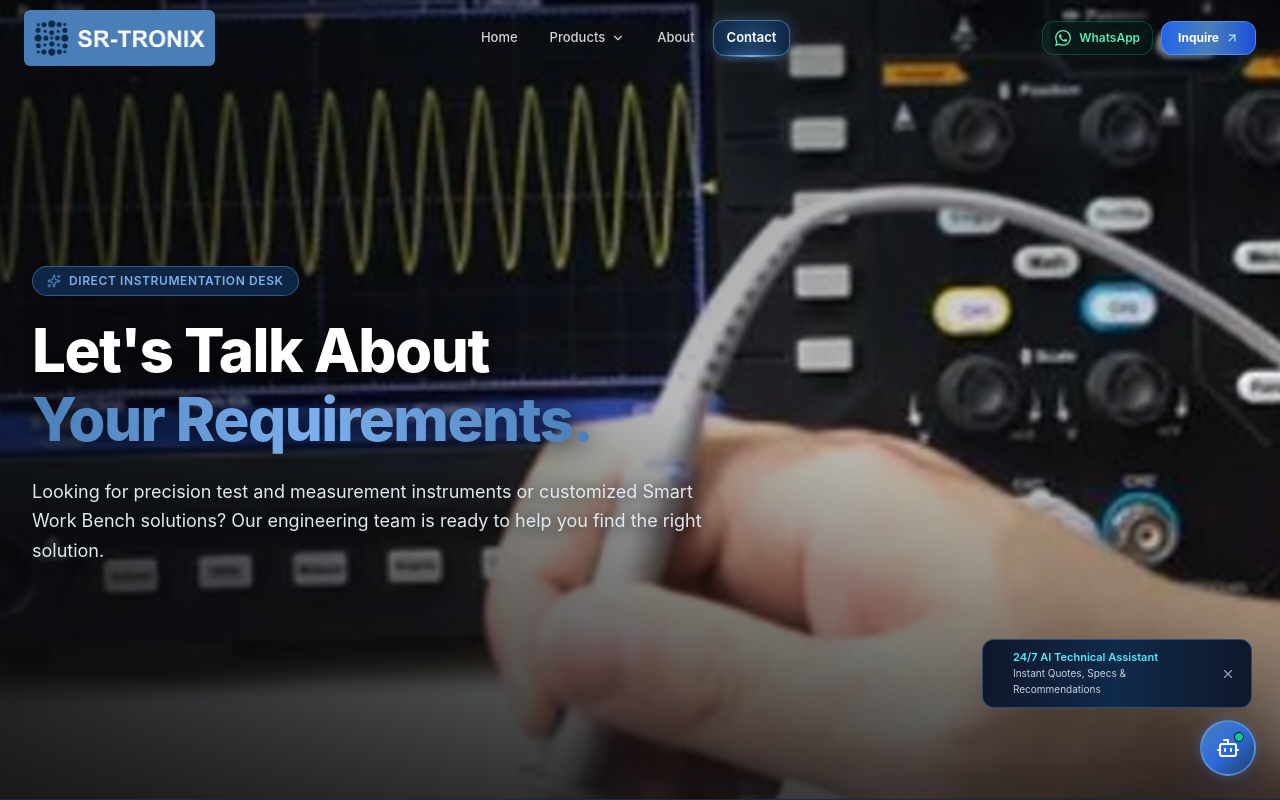
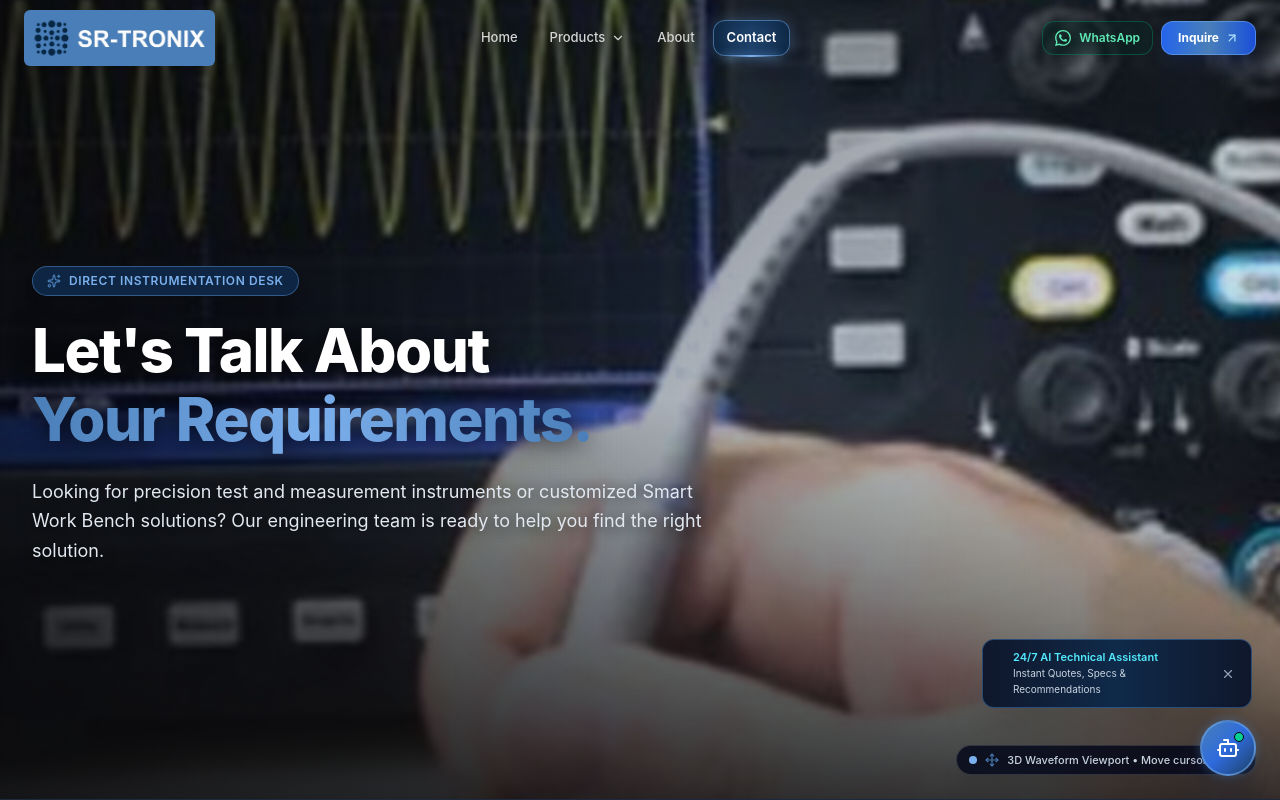
Before and after one commit to aafaqmasudi4796-dot/srtronix, a Next.js app: page /contact in a window 1280 px wide. Shown: the top 800 px of the page. Built offline with nearby package versions, Linux system fonts and the light colour scheme.

Commit message:
Make background images in about and contact sections fully movable with Framer Motion 3D mouse parallax and scroll depth

```diff
--- a/app/about/page.tsx
+++ b/app/about/page.tsx
@@ -14,6 +14,7 @@ import { Container } from '@/components/ui/Container';
 import { Button } from '@/components/ui/Button';
 import { companyDetails, productCategories } from '@/data/products';
 import { AboutShowcase3D } from '@/components/about/AboutShowcase3D';
+import { MovableHeroBackground } from '@/components/ui/MovableHeroBackground';
 
 export const metadata: Metadata = {
   title: 'About Us | Engineering Precision & Innovation',
@@ -31,21 +32,17 @@ export default function AboutPage() {
     <div className="bg-[#09090b] text-slate-200">
       {/* Hero Section with Laboratory Background - Full Screen Height */}
       <section className="relative min-h-screen min-h-[100dvh] flex items-center pt-24 sm:pt-28 pb-16 sm:pb-20 border-b border-slate-800 overflow-hidden">
-        {/* Full Screen Background Image Container - Vivid & Visible on Mobile and Desktop */}
-        <div className="absolute inset-0 z-0 overflow-hidden pointer-events-none">
-          <Image
-            src="/assets/about_owon_sds1102_desk_uhd.jpg"
-            alt="SRTRONIX Digital Storage Oscilloscope Laboratory Workbench"
-            fill
-            priority
-            quality={95}
-            sizes="100vw"
-            className="object-cover object-[55%_center] sm:object-center lg:object-[68%_center] brightness-110 contrast-105"
-          />
-          {/* Calibrated gradient overlays: lighter on mobile so the oscilloscope background is clearly visible */}
-          <div className="absolute inset-0 bg-gradient-to-r from-[#09090b]/55 via-[#09090b]/20 sm:from-[#09090b]/80 sm:via-[#09090b]/40 to-transparent pointer-events-none" />
-          <div className="absolute inset-0 bg-gradient-to-t from-[#09090b]/60 via-transparent sm:from-[#09090b]/85 to-transparent pointer-events-none" />
-        </div>
+        {/* Dynamic 3D Movable Background with Framer Motion Parallax */}
+        <MovableHeroBackground
+          src="/assets/about_owon_sds1102_desk_uhd.jpg"
+          alt="SRTRONIX Digital Storage Oscilloscope Laboratory Workbench"
+          objectPosition="object-[55%_center] sm:object-center lg:object-[68%_center]"
+          brightness="brightness-110"
+          contrast="contrast-105"
+          gradientOverlayRight="absolute inset-0 bg-gradient-to-r from-[#09090b]/60 via-[#09090b]/25 sm:from-[#09090b]/80 sm:via-[#09090b]/40 to-transparent pointer-events-none"
+          gradientOverlayBottom="absolute inset-0 bg-gradient-to-t from-[#09090b]/65 via-transparent sm:from-[#09090b]/85 to-transparent pointer-events-none"
+          interactiveBadgeText="3D Laboratory Viewport • Move cursor to pan"
+        />
 
         {/* Hero Content - Left Aligned with high-contrast mobile text protection */}
         <Container className="relative z-10">
--- a/app/contact/page.tsx
+++ b/app/contact/page.tsx
@@ -14,6 +14,7 @@ import {
 import { Container } from '@/components/ui/Container';
 import { ContactForm } from '@/components/contact/ContactForm';
 import { companyDetails } from '@/data/products';
+import { MovableHeroBackground } from '@/components/ui/MovableHeroBackground';
 
 export const metadata: Metadata = {
   title: 'Contact Us | Precision Instrumentation Inquiries',
@@ -35,21 +36,17 @@ export default function ContactPage() {
     <div className="bg-[#09090b] text-slate-200">
       {/* Contact Hero with Oscilloscope Background - Full Screen Height */}
       <section className="relative min-h-screen min-h-[100dvh] flex items-center pt-24 sm:pt-28 pb-16 sm:pb-20 border-b border-slate-800 overflow-hidden">
-        {/* Full Screen Background Image Container - Ultra HD Signal Waveform */}
-        <div className="absolute inset-0 z-0 overflow-hidden pointer-events-none">
-          <Image
-            src="/assets/contact_probe_waveform_uhd.jpg"
-            alt="SRTRONIX Multi-Channel Oscilloscope Signal Testing & Probe Measurement"
-            fill
-            priority
-            quality={95}
-            sizes="100vw"
-            className="object-cover object-[62%_center] lg:object-[72%_center] brightness-105 contrast-105"
-          />
-          {/* Clean gradient overlays for razor-sharp readability & 4K vibrance */}
-          <div className="absolute inset-0 bg-gradient-to-r from-[#09090b]/75 via-[#09090b]/30 to-transparent pointer-events-none" />
-          <div className="absolute inset-0 bg-gradient-to-t from-[#09090b]/75 via-transparent to-[#09090b]/25 pointer-events-none" />
-        </div>
+        {/* Dynamic 3D Movable Background with Framer Motion Parallax */}
+        <MovableHeroBackground
+          src="/assets/contact_probe_waveform_uhd.jpg"
+          alt="SRTRONIX Multi-Channel Oscilloscope Signal Testing & Probe Measurement"
+          objectPosition="object-[62%_center] lg:object-[72%_center]"
+          brightness="brightness-105"
+          contrast="contrast-105"
+          gradientOverlayRight="absolute inset-0 bg-gradient-to-r from-[#09090b]/75 via-[#09090b]/30 to-transparent pointer-events-none"
+          gradientOverlayBottom="absolute inset-0 bg-gradient-to-t from-[#09090b]/80 via-transparent to-[#09090b]/25 pointer-events-none"
+          interactiveBadgeText="3D Waveform Viewport • Move cursor to pan"
+        />
 
         {/* Contact Hero Content - Shifted to Left Side */}
         <Container className="relative z-10">
--- /dev/null
+++ b/components/ui/MovableHeroBackground.tsx
@@ -0,0 +1,151 @@
+'use client';
+
+import React, { useRef, useEffect } from 'react';
+import Image from 'next/image';
+import { motion, useMotionValue, useSpring, useTransform, useScroll } from 'framer-motion';
+import { Eye, Move } from 'lucide-react';
+
+interface MovableHeroBackgroundProps {
+  src: string;
+  alt: string;
+  objectPosition?: string;
+  brightness?: string;
+  contrast?: string;
+  gradientOverlayRight?: string;
+  gradientOverlayBottom?: string;
+  interactiveBadgeText?: string;
+}
+
+export function MovableHeroBackground({
+  src,
+  alt,
+  objectPosition = 'object-center',
+  brightness = 'brightness-110',
+  contrast = 'contrast-105',
+  gradientOverlayRight,
+  gradientOverlayBottom,
+  interactiveBadgeText = 'Interactive 3D Viewport • Move cursor to explore',
+}: MovableHeroBackgroundProps) {
+  const containerRef = useRef<HTMLDivElement>(null);
+
+  // Mouse tracking normalized from -0.5 to 0.5
+  const rawMouseX = useMotionValue(0);
+  const rawMouseY = useMotionValue(0);
+
+  // Smooth physics spring for mouse parallax
+  const springConfig = { damping: 28, stiffness: 140, mass: 0.8 };
+  const mouseX = useSpring(useTransform(rawMouseX, [-0.5, 0.5], [-35, 35]), springConfig);
+  const mouseY = useSpring(useTransform(rawMouseY, [-0.5, 0.5], [-25, 25]), springConfig);
+  const mouseRotate = useSpring(useTransform(rawMouseX, [-0.5, 0.5], [-1.5, 1.5]), springConfig);
+
+  // Scroll parallax
+  const { scrollYProgress } = useScroll({
+    target: containerRef,
+    offset: ['start start', 'end start'],
+  });
+
+  const scrollTranslateY = useTransform(scrollYProgress, [0, 1], [0, 140]);
+  const scrollScale = useTransform(scrollYProgress, [0, 1], [1.08, 1.25]);
+
+  useEffect(() => {
+    const handleMouseMove = (e: MouseEvent) => {
+      const { innerWidth, innerHeight } = window;
+      const xNorm = e.clientX / innerWidth - 0.5;
+      const yNorm = e.clientY / innerHeight - 0.5;
+      rawMouseX.set(xNorm);
+      rawMouseY.set(yNorm);
+    };
+
+    window.addEventListener('mousemove', handleMouseMove, { passive: true });
+    return () => window.removeEventListener('mousemove', handleMouseMove);
+  }, [rawMouseX, rawMouseY]);
+
+  return (
+    <div
+      ref={containerRef}
+      className="absolute inset-0 z-0 overflow-hidden select-none pointer-events-none [perspective:1200px]"
+      aria-hidden="true"
+    >
+      {/* 3D MOVABLE IMAGE WRAPPER WITH PARALLAX & AMBIENT FLOATING */}
+      <motion.div
+        style={{
+          x: mouseX,
+          y: mouseY,
+          rotate: mouseRotate,
+          translateY: scrollTranslateY,
+          scale: scrollScale,
+          transformStyle: 'preserve-3d',
+        }}
+        className="absolute -inset-10 sm:-inset-16 w-[calc(100%+5rem)] sm:w-[calc(100%+8rem)] h-[calc(100%+5rem)] sm:h-[calc(100%+8rem)] [transform-style:preserve-3d]"
+      >
+        {/* AMBIENT CINEMATIC BREATHING & FLOATING MOTION */}
+        <motion.div
+          animate={{
+            scale: [1.02, 1.06, 1.02],
+            x: [-8, 8, -8],
+            y: [-6, 6, -6],
+            rotate: [-0.4, 0.4, -0.4],
+          }}
+          transition={{
+            duration: 18,
+            repeat: Infinity,
+            repeatType: 'reverse',
+            ease: 'easeInOut',
+          }}
+          className="relative w-full h-full"
+        >
+          <Image
+            src={src}
+            alt={alt}
+            fill
+            priority
+            quality={95}
+            sizes="100vw"
+            className={`object-cover ${objectPosition} ${brightness} ${contrast} transition-all duration-700`}
+          />
+
+          {/* DYNAMIC SPECULAR LIGHT BEAM SWEEP */}
+          <motion.div
+            animate={{
+              x: ['-100%', '200%'],
+              opacity: [0, 0.35, 0],
+            }}
+            transition={{
+              duration: 10,
+              repeat: Infinity,
+              ease: 'easeInOut',
+              delay: 2,
+            }}
+            className="absolute -inset-full bg-gradient-to-r from-transparent via-[#7bb0ed]/20 to-transparent rotate-25 pointer-events-none"
+          />
+        </motion.div>
+      </motion.div>
+
+      {/* GRADIENT OVERLAYS FOR MAXIMUM TEXT LEGIBILITY & VIBRANT DEPTH */}
+      <div
+        className={
+          gradientOverlayRight ||
+          'absolute inset-0 bg-gradient-to-r from-[#09090b]/75 via-[#09090b]/30 to-transparent pointer-events-none'
+        }
+      />
+      <div
+        className={
+          gradientOverlayBottom ||
+          'absolute inset-0 bg-gradient-to-t from-[#09090b]/80 via-transparent to-[#09090b]/25 pointer-events-none'
+        }
+      />
+
+      {/* AMBIENT 3D RADIAL SPOTLIGHT */}
+      <div className="absolute inset-0 bg-[radial-gradient(circle_at_65%_45%,rgba(74,126,184,0.12)_0%,transparent_60%)] pointer-events-none" />
+
+      {/* INTERACTIVE MOTION BADGE (Bottom Right) */}
+      <div className="absolute bottom-6 right-6 z-20 hidden md:flex items-center gap-2 px-3 py-1.5 rounded-full bg-slate-950/80 border border-white/15 backdrop-blur-md text-[11px] font-medium text-slate-300 shadow-xl pointer-events-auto select-none">
+        <span className="w-2 h-2 rounded-full bg-[#7bb0ed] animate-ping" />
+        <Move className="w-3.5 h-3.5 text-[#4A7EB8]" />
+        <span>{interactiveBadgeText}</span>
+      </div>
+    </div>
+  );
+}
+
+export default MovableHeroBackground;
```
